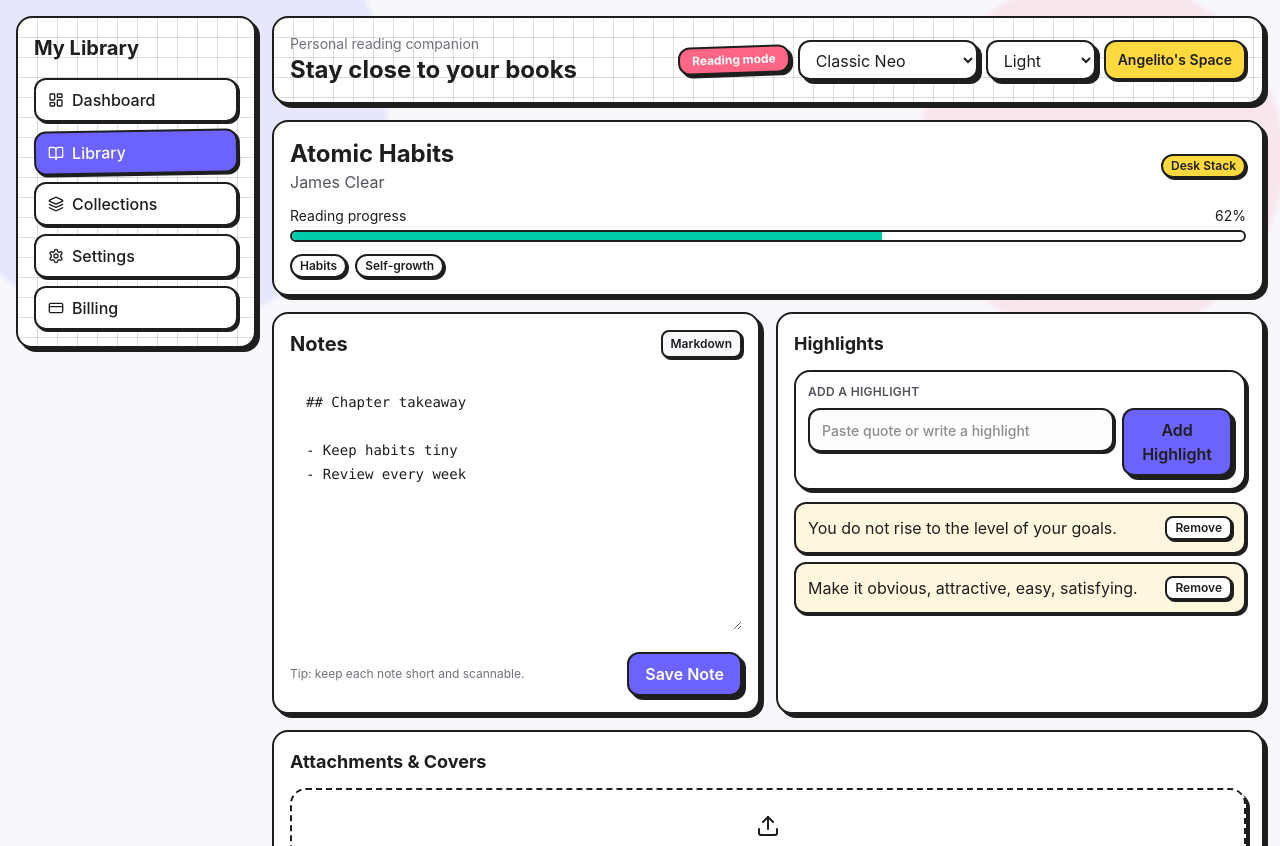
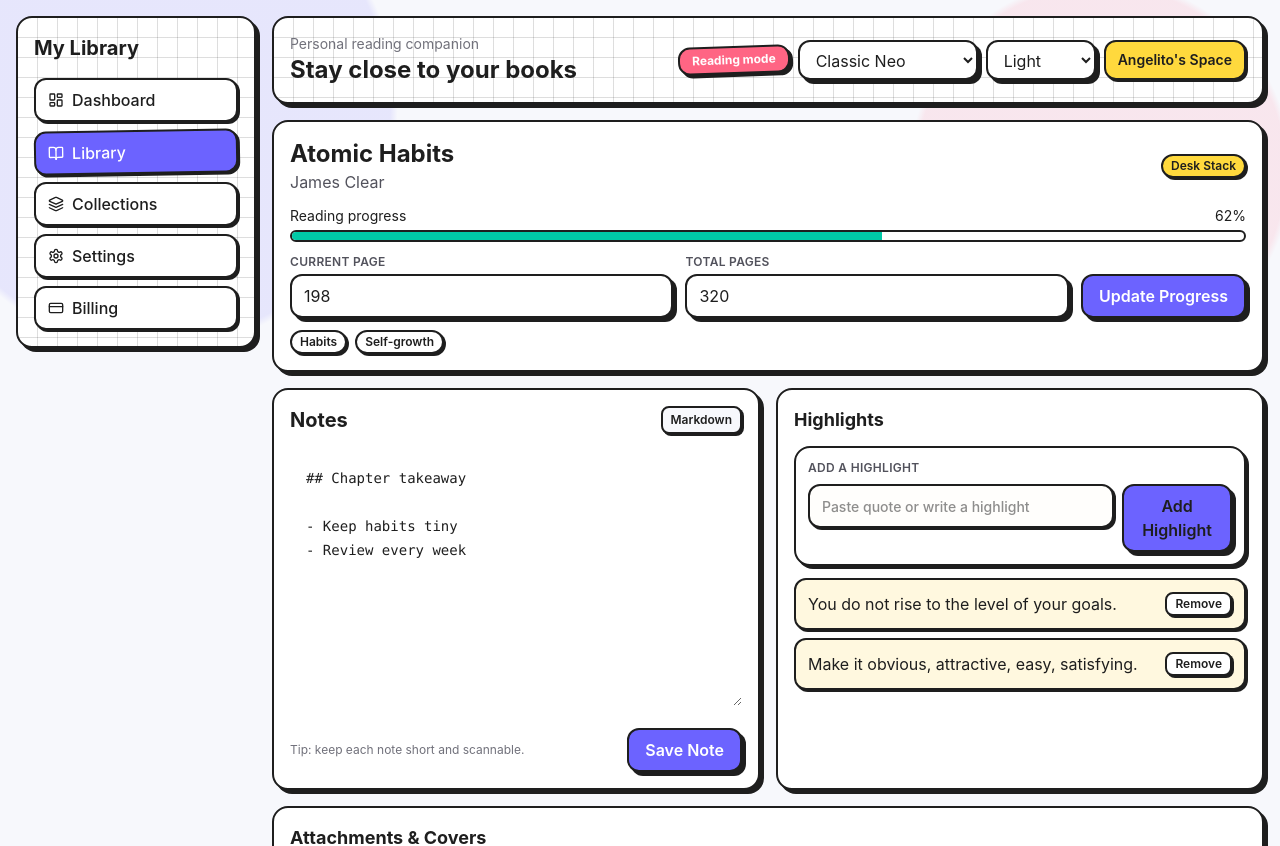
Before and after one commit to tolitz22/library-management, a Next.js app: page /library/atomic-habits in a window 1280 px wide. Shown: the top 846 px of the page. Built offline with nearby package versions, Linux system fonts and the light colour scheme.

Commit message:
feat: add support for new themes and enhance book progress tracking

```diff
--- a/src/app/globals.css
+++ b/src/app/globals.css
@@ -60,6 +60,26 @@
   --highlight: #ffd166;
   --primary-contrast: #ffffff;
   --secondary-contrast: #ffffff;
+  --highlight-contrast: #1e1e1e;
+}
+
+:root[data-theme-template="demonslayer"] {
+  --primary: #0f766e;
+  --secondary: #dc2626;
+  --accent: #111827;
+  --highlight: #f59e0b;
+  --primary-contrast: #ffffff;
+  --secondary-contrast: #ffffff;
+  --highlight-contrast: #1e1e1e;
+}
+
+:root[data-theme-template="onepiece"] {
+  --primary: #dc2626;
+  --secondary: #facc15;
+  --accent: #0f172a;
+  --highlight: #f5e6c8;
+  --primary-contrast: #ffffff;
+  --secondary-contrast: #1e1e1e;
   --highlight-contrast: #1e1e1e;
 }
 
--- a/src/app/library/[id]/page.tsx
+++ b/src/app/library/[id]/page.tsx
@@ -10,8 +10,14 @@
 import { NotesEditor } from "@/components/notes-editor";
 import { UploadDropzone } from "@/components/upload-dropzone";
 import { HighlightsEditor } from "@/components/highlights-editor";
+import { Button } from "@/components/ui/button";
 
 const STORAGE_KEY = "library_books_v1";
+
+function calcProgress(currentPage: number, totalPages: number, fallback: number) {
+  if (!totalPages || totalPages <= 0) return fallback;
+  return Math.max(0, Math.min(100, Math.round((currentPage / totalPages) * 100)));
+}
 
 export default function BookDetailPage() {
   const params = useParams<{ id: string }>();
@@ -33,6 +39,14 @@
   }, []);
 
   const book = useMemo(() => allBooks.find((b) => b.id === id), [allBooks, id]);
+  const [currentPage, setCurrentPage] = useState(0);
+  const [totalPages, setTotalPages] = useState(0);
+
+  useEffect(() => {
+    if (!book) return;
+    setCurrentPage(book.currentPage ?? 0);
+    setTotalPages(book.totalPages ?? 0);
+  }, [book?.id]);
 
   if (!book) {
     return (
@@ -46,6 +60,28 @@
     );
   }
 
+  const progress = calcProgress(currentPage, totalPages, book.progress);
+
+  function savePageProgress() {
+    const safeCurrent = Math.max(0, currentPage || 0);
+    const safeTotal = Math.max(0, totalPages || 0);
+    const nextProgress = calcProgress(safeCurrent, safeTotal, book.progress);
+
+    const updated = allBooks.map((b) =>
+      b.id === book.id
+        ? {
+            ...b,
+            currentPage: safeCurrent,
+            totalPages: safeTotal,
+            progress: nextProgress,
+          }
+        : b,
+    );
+
+    setAllBooks(updated);
+    localStorage.setItem(STORAGE_KEY, JSON.stringify(updated));
+  }
+
   return (
     <main className="space-y-4">
       <section className="brutal-card space-y-3">
@@ -56,13 +92,39 @@
           </div>
           <Badge>{book.shelf}</Badge>
         </div>
+
         <div className="space-y-1">
           <div className="flex justify-between text-sm">
             <span>Reading progress</span>
-            <span>{book.progress}%</span>
+            <span>{progress}%</span>
           </div>
-          <Progress value={book.progress} />
+          <Progress value={progress} />
         </div>
+
+        <div className="grid gap-3 md:grid-cols-[1fr_1fr_auto] md:items-end">
+          <div>
+            <label className="mb-1 block text-xs font-semibold uppercase tracking-wide text-zinc-600">Current page</label>
+            <input
+              type="number"
+              min={0}
+              value={currentPage}
+              onChange={(e) => setCurrentPage(Number(e.target.value))}
+              className="brutal-input"
+            />
+          </div>
+          <div>
+            <label className="mb-1 block text-xs font-semibold uppercase tracking-wide text-zinc-600">Total pages</label>
+            <input
+              type="number"
+              min={1}
+              value={totalPages}
+              onChange={(e) => setTotalPages(Number(e.target.value))}
+              className="brutal-input"
+            />
+          </div>
+          <Button onClick={savePageProgress} className="h-11">Update Progress</Button>
+        </div>
+
         <div className="flex flex-wrap gap-2">
           {book.tags.map((tag) => (
             <Badge key={tag} className="bg-white">
--- a/src/components/app-shell.tsx
+++ b/src/components/app-shell.tsx
@@ -15,7 +15,13 @@
   { href: "/billing", label: "Billing", icon: CreditCard },
 ];
 
-type ThemeTemplate = "classic-neo" | "jake" | "spongebob" | "naruto";
+type ThemeTemplate =
+  | "classic-neo"
+  | "jake"
+  | "spongebob"
+  | "naruto"
+  | "demonslayer"
+  | "onepiece";
 type ThemeMode = "light" | "dark";
 
 const TEMPLATE_KEY = "library_theme_template_v1";
@@ -103,6 +109,8 @@
               <option value="jake">Jake Adventure Time</option>
               <option value="spongebob">SpongeBob</option>
               <option value="naruto">Naruto</option>
+              <option value="demonslayer">Demon Slayer</option>
+              <option value="onepiece">One Piece</option>
             </select>
 
             <select
--- a/src/components/book-card.tsx
+++ b/src/components/book-card.tsx
@@ -6,6 +6,11 @@
 import { Badge } from "@/components/ui/badge";
 
 export function BookCard({ book }: { book: Book }) {
+  const progress =
+    book.totalPages && book.totalPages > 0
+      ? Math.max(0, Math.min(100, Math.round(((book.currentPage ?? 0) / book.totalPages) * 100)))
+      : book.progress;
+
   return (
     <article className="brutal-card hover:rotate-[-0.5deg]" style={{ background: "var(--muted-surface)", color: "var(--fg)" }}>
       <div className="relative mb-3 aspect-[3/4] overflow-hidden rounded-xl border-[2px]" style={{ borderColor: "var(--border)" }}>
@@ -26,9 +31,9 @@
       <div className="mb-3 space-y-1">
         <div className="flex justify-between text-xs font-medium">
           <span>Progress</span>
-          <span>{book.progress}%</span>
+          <span>{progress}%</span>
         </div>
-        <Progress value={book.progress} />
+        <Progress value={progress} />
       </div>
       <div className="mb-3 flex flex-wrap gap-1.5">
         {book.tags.map((tag) => (
--- a/src/components/book-form.tsx
+++ b/src/components/book-form.tsx
@@ -53,6 +53,8 @@
       coverUrl:
         "https://images.unsplash.com/photo-1512820790803-83ca734da794?auto=format&fit=crop&w=480&q=80",
       progress: 0,
+      currentPage: 0,
+      totalPages: 0,
       status: "queued",
       tags,
       shelf: values.shelf,
--- a/src/components/book-search-add.tsx
+++ b/src/components/book-search-add.tsx
@@ -49,6 +49,8 @@
         item.coverUrl ||
         "https://images.unsplash.com/photo-1512820790803-83ca734da794?auto=format&fit=crop&w=480&q=80",
       progress: 0,
+      currentPage: 0,
+      totalPages: 0,
       status: "queued",
       tags: item.isbn ? ["ISBN"] : [],
       shelf: defaultShelf,
--- a/src/components/library-client.tsx
+++ b/src/components/library-client.tsx
@@ -57,6 +57,13 @@
 
   function addBook(book: Book) {
     setBookList((prev) => [book, ...prev]);
+  }
+
+  function getProgress(book: Book) {
+    if (book.totalPages && book.totalPages > 0) {
+      return Math.max(0, Math.min(100, Math.round(((book.currentPage ?? 0) / book.totalPages) * 100)));
+    }
+    return book.progress;
   }
 
   return (
@@ -143,9 +150,9 @@
               <div className="mt-3 space-y-1">
                 <div className="flex justify-between text-xs font-medium">
                   <span>Progress</span>
-                  <span>{book.progress}%</span>
+                  <span>{getProgress(book)}%</span>
                 </div>
-                <Progress value={book.progress} />
+                <Progress value={getProgress(book)} />
               </div>
             </article>
           ))}
--- a/src/lib/mock-data.ts
+++ b/src/lib/mock-data.ts
@@ -10,6 +10,8 @@
     coverUrl:
       "https://images.unsplash.com/photo-1512820790803-83ca734da794?auto=format&fit=crop&w=480&q=80",
     progress: 62,
+    currentPage: 198,
+    totalPages: 320,
     status: "reading",
     tags: ["Habits", "Self-growth"],
     shelf: "Desk Stack",
@@ -40,6 +42,8 @@
     coverUrl:
       "https://images.unsplash.com/photo-1521587760476-6c12a4b040da?auto=format&fit=crop&w=480&q=80",
     progress: 30,
+    currentPage: 91,
+    totalPages: 304,
     status: "reading",
     tags: ["Focus", "Productivity"],
     shelf: "Weekend Reads",
@@ -54,6 +58,8 @@
     coverUrl:
       "https://images.unsplash.com/photo-1532012197267-da84d127e765?auto=format&fit=crop&w=480&q=80",
     progress: 100,
+    currentPage: 464,
+    totalPages: 464,
     status: "completed",
     tags: ["Engineering", "Craft"],
     shelf: "Reference",
--- a/src/lib/types.ts
+++ b/src/lib/types.ts
@@ -19,6 +19,8 @@
   author: string;
   coverUrl: string;
   progress: number;
+  currentPage?: number;
+  totalPages?: number;
   status: "reading" | "completed" | "queued";
   tags: string[];
   shelf: string;
```
